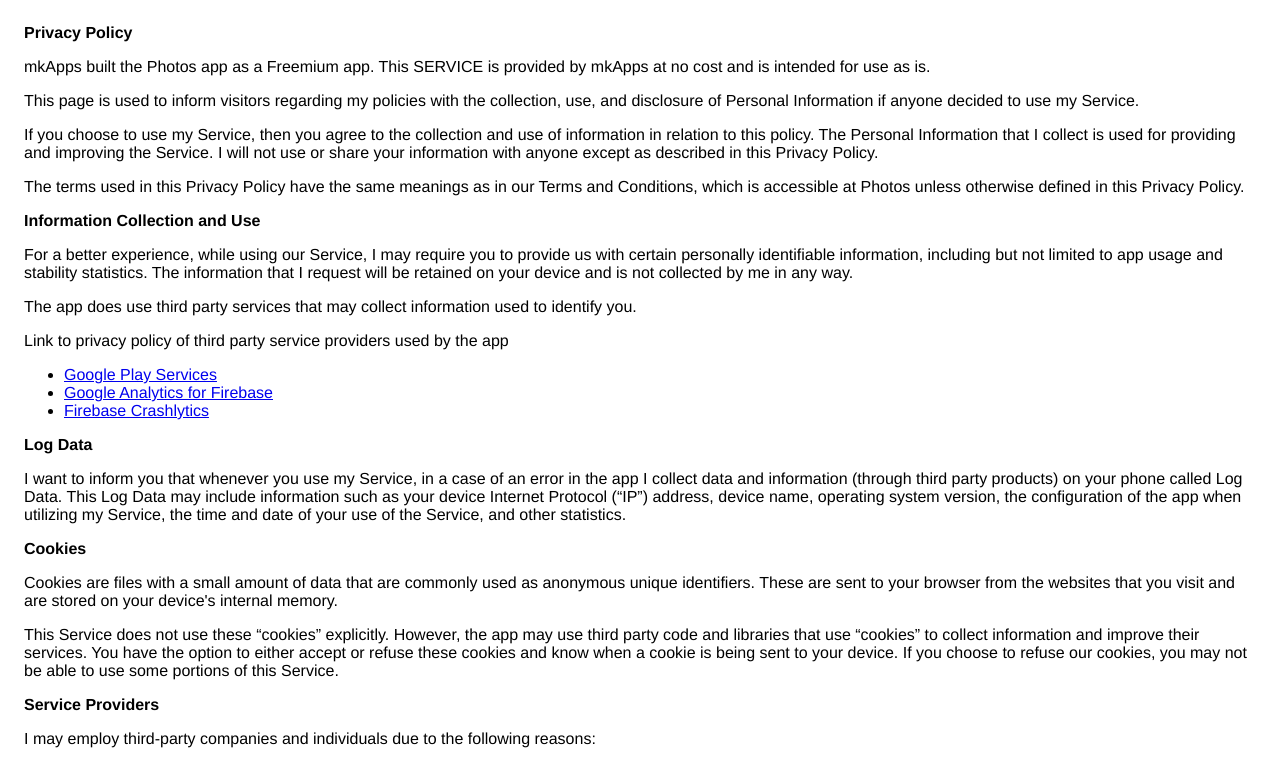
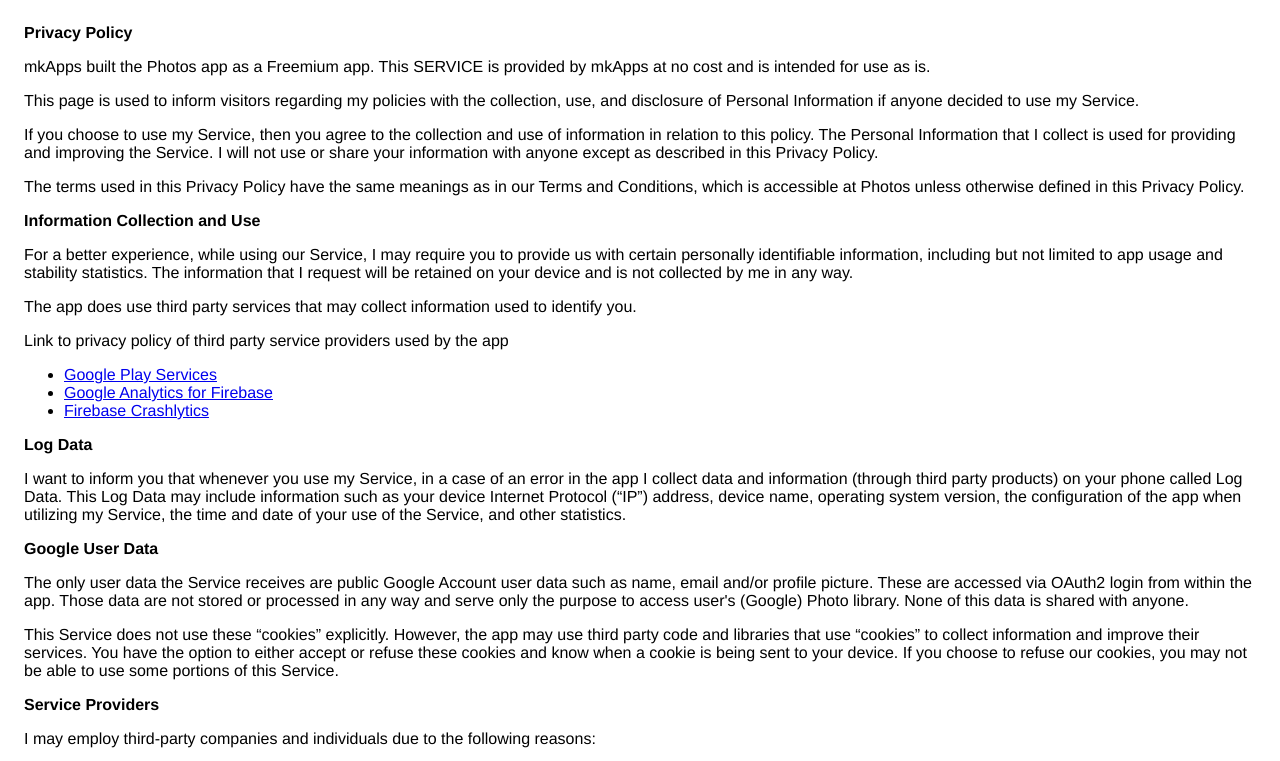
Before and after one commit to bio007/Photos-Privacy-Policy, a plain HTML site: page privacy_policy.html in a window 1280 px wide. Shown: the top 761 px of the page. Drawn offline with Linux system fonts and the light colour scheme.

Commit message:
Update privacy_policy.html

```diff
--- a/privacy_policy.html
+++ b/privacy_policy.html
@@ -48,11 +48,11 @@
                   configuration of the app when utilizing my Service,
                   the time and date of your use of the Service, and other
                   statistics.
-                </p> <p><strong>Cookies</strong></p> <p>
-                  Cookies are files with a small amount of data that are
-                  commonly used as anonymous unique identifiers. These are sent
-                  to your browser from the websites that you visit and are
-                  stored on your device's internal memory.
+                </p> <p><strong>Google User Data</strong></p> <p>
+                  The only user data the Service receives are public Google Account user data such as name, email and/or profile picture.
+                  These are accessed via OAuth2 login from within the app. Those data are not stored or processed in any way and serve only
+                  the purpose to access user's (Google) Photo library.
+                  None of this data is shared with anyone.
                 </p> <p>
                   This Service does not use these “cookies” explicitly. However,
                   the app may use third party code and libraries that use
```
